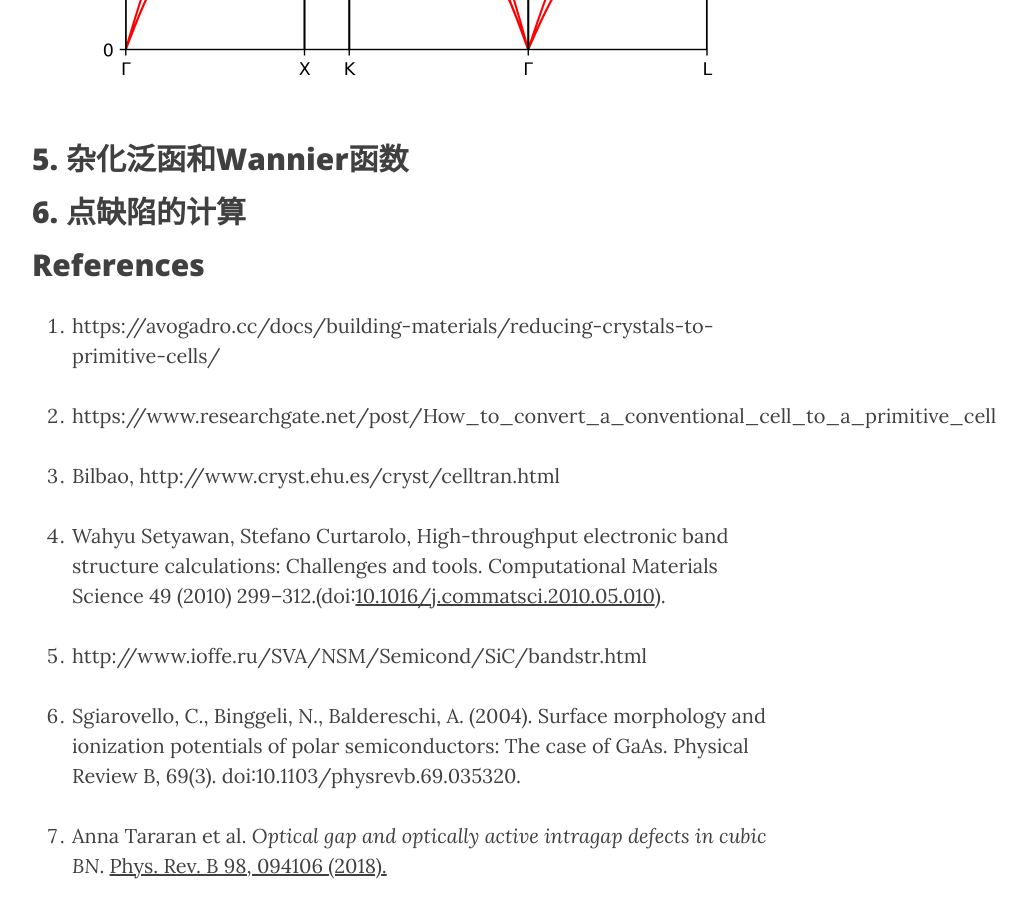
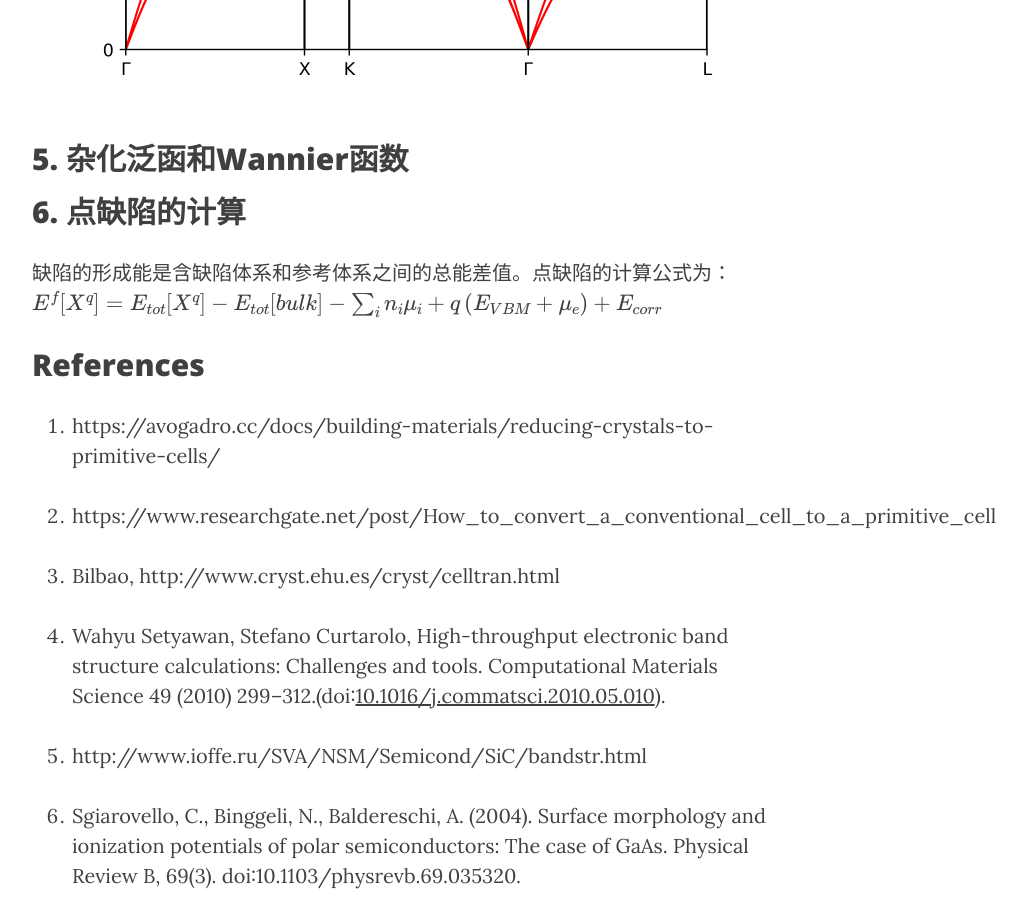
Before and after one commit to yyyu200/DFTbook, a Jekyll site: the page built from _posts/2019-04-01-HandsOn.md, in a window 1280 px wide and 900 px high, scrolled down 26061 px. Shown: the whole window, without its empty margins (233-1260 px from the left). Built offline with Jekyll 4.4.1, drawn with Linux system fonts in a browser that asks for light colours; nearby versions of some CDN libraries; formulas are drawn with MathJax 3; comment, search, counter and statistics services are not loaded.

Commit message:
modify at20190611-10:52:05-aliyun

```diff
--- a/_posts/2019-04-01-HandsOn.md
+++ b/_posts/2019-04-01-HandsOn.md
@@ -918,6 +918,8 @@ ph.x计算结束后（这一步计算量很大），将动力学矩阵由q空间
 ## 5. 杂化泛函和Wannier函数
 
 ## 6. 点缺陷的计算
+缺陷的形成能是含缺陷体系和参考体系之间的总能差值。点缺陷的计算公式为：
+$E^f[X^q] = E_{tot}[X^q]-E_{tot}[bulk]-\sum_i n_i \mu_i + q \left(E_{VBM} + \mu_e \right) + E_{corr} $
 
 ## References
 
```
